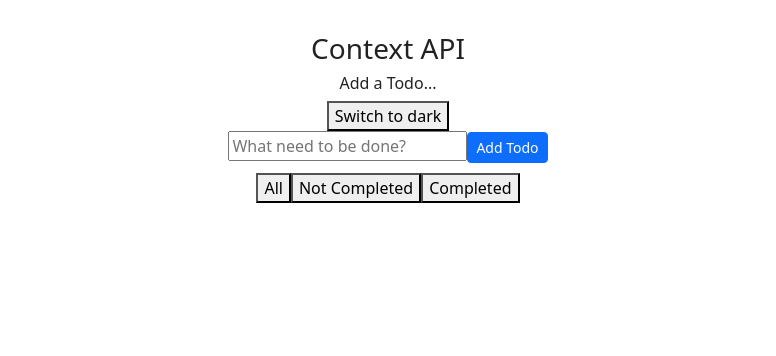
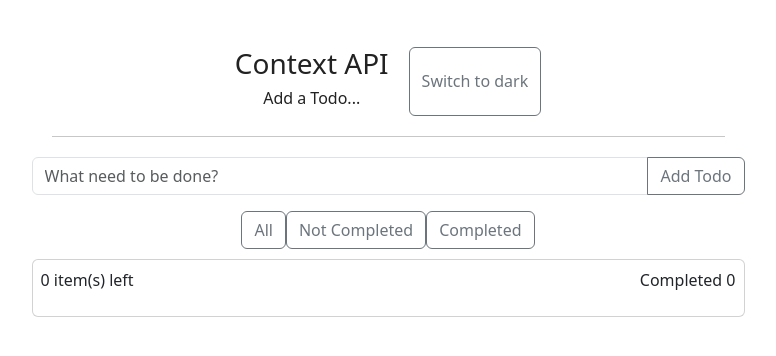
Before and after one commit to Eduart80/Context_API, a React (Vite) app: page / in a window 1280 px wide. Shown: the top 356 px of the page, without its empty margins (252-1028 px from the left). Built offline with nearby package versions, Linux system fonts and the light colour scheme.

Commit message:
adding footer

```diff
--- a/src/App.css
+++ b/src/App.css
@@ -1,6 +1,25 @@
 #root {
-  max-width: 1280px;
+  max-width: 777px;
   margin: 0 auto;
   padding: 2rem;
   text-align: center;
 }
+
+.light-mode {
+  background: #fff;
+  color: #222;
+}
+
+.dark-mode {
+  background: #222;
+  color: #fff;
+}
+#header{
+  display: flex;
+ justify-content:center;
+ margin: 15px;
+}
+#header > div {
+  margin-right: 20px;
+
+}
--- a/src/App.tsx
+++ b/src/App.tsx
@@ -1,27 +1,37 @@
-import { useState } from 'react'
-import './App.css'
-import 'bootstrap/dist/css/bootstrap.min.css'
-import ToDaApp from './Components/ToDoApp'
-import { ThemeContext } from './Components/ContextAction'
-import ThemeSet from './Components/ThemeSet'
+import { useState, useEffect } from "react";
+import "./App.css";
+import "bootstrap/dist/css/bootstrap.min.css";
+import ToDoApp from "./Components/ToDoApp";
+import { ThemeContext } from "./Components/ContextAction";
+import ThemeSet from "./Components/ThemeSet";
 
 function App() {
- const [theme, setTheme] = useState('light')
+  const [theme, setTheme] = useState("light");
+
+  useEffect(() => {
+    document.body.className = theme === 'light' ? 'light-mode' : 'dark-mode'
+  }, [theme])
 
   const toggleTheme = () => {
-    setTheme(prevTheme => (prevTheme === 'light' ? 'dark' : 'light'))
-  }
+    setTheme((prevTheme) => (prevTheme === "light" ? "dark" : "light"));
+  };
 
   return (
-      <div className={theme === 'light' ? 'light-mode' : 'dark-mode'}>
-    <ThemeContext.Provider value={{theme, toggleTheme}}>
-      <h3>Context API</h3>
-      <h6>Add a Todo...</h6>
-        <ThemeSet />
-        <ToDaApp />
-    </ThemeContext.Provider>
-      </div>
-  )
+    <div className={theme === "light" ? "light-mode" : "dark-mode"}>
+      <ThemeContext.Provider value={{ theme, toggleTheme }}>
+        <div id="header">
+          <div>
+            <h3>Context API</h3>
+            <h6>Add a Todo...</h6>
+          </div>
+          <ThemeSet />
+        </div>
+        <hr style={{margin: '20px'}}/>
+        <ToDoApp />
+      </ThemeContext.Provider>
+
+    </div>
+  );
 }
 
-export default App
+export default App;
--- /dev/null
+++ b/src/Components/Check.tsx
@@ -0,0 +1,26 @@
+import React from "react"
+
+
+type FilterProps = {
+  total: number
+  completed: number
+}
+
+export default function Check({ total, completed }: FilterProps) {
+  return (
+    <div
+      className="card"
+      style={{
+        display: "flex",
+        flexDirection:"row",
+        alignItems: "center",
+        justifyContent: "space-between",
+        padding: "8px",
+        marginBottom: "1px",
+      }}
+    >
+      <p>{total} item(s) left</p>
+      <p>Completed {completed} </p>
+    </div>
+  );
+}
--- a/src/Components/ThemeSet.tsx
+++ b/src/Components/ThemeSet.tsx
@@ -6,7 +6,7 @@ export default function ThemeSet() {
 
 
   return (
-       <button type='button' onClick={toggleTheme}>
+       <button className='btn btn-outline-secondary' type='button' onClick={toggleTheme}>
         Switch to {theme === 'light' ? 'dark' : 'light'}
         </button>
   )
--- a/src/Components/ToDoApp.tsx
+++ b/src/Components/ToDoApp.tsx
@@ -1,48 +1,73 @@
-import React,{useState} from 'react'
-import {TodoInput} from './TodoInput'
-import type { ToDoItems} from '../types/index'
-import {ClearCompletedContext} from './ContextAction'
-import TodoList from './TodoList'
-
-
+import React, { useState } from "react";
+import { TodoInput } from "./TodoInput";
+import type { ToDoItems } from "../types/index";
+import { ClearCompletedContext } from "./ContextAction";
+import TodoList from "./TodoList";
+import Check from "./check";
 
 export default function ToDaApp() {
-   const [todoz, setTodoz] = useState<ToDoItems[]>([])
-   const [filter, setFilter] = useState<'all' | 'active' | 'completed'>('all')
+  const [todoz, setTodoz] = useState<ToDoItems[]>([]);
+  const [filter, setFilter] = useState<"all" | "active" | "completed">("all");
 
   const clearCompleted = () => {
-           setTodoz(todoz.filter(todo => !todo.completed))
-      }
+    setTodoz(todoz.filter((todo) => !todo.completed));
+  };
   const addTodo = (text: string) => {
-    setTodoz([...todoz, { id: Date.now(), text, completed: false }])
-  }
+    setTodoz([...todoz, { id: Date.now(), text, completed: false }]);
+  };
   const toggleTodo = (id: number | string) => {
-  setTodoz(todoz =>
-    todoz.map(todo =>
+    setTodoz((todoz) =>
+      todoz.map((todo) =>
         todo.id === id ? { ...todo, completed: !todo.completed } : todo
       )
-  )
-}
+    );
+  };
   const deleteTodo = (id: number | string) => {
-  setTodoz(todoz => todoz.filter(todo => todo.id !== id))
-}
-const filteredTodos = todoz.filter(todo => {
-    if (filter === 'active') return !todo.completed
-    if (filter === 'completed') return todo.completed
-    return true
-  })
+    setTodoz((todoz) => todoz.filter((todo) => todo.id !== id));
+  };
+  const filteredTodos = todoz.filter((todo) => {
+    if (filter === "active") return !todo.completed;
+    if (filter === "completed") return todo.completed;
+    return true;
+  });
 
-  return(
-    <ClearCompletedContext.Provider value={{ clearCompleted, completed: todoz[0] }}>
+  return (
+    <ClearCompletedContext.Provider
+      value={{ clearCompleted, completed: todoz[0] }}
+    >
       <div>
         <TodoInput addTodo={addTodo} />
-        <div style={{ margin: '10px 0' }}>
-          <button onClick={() => setFilter('all')}>All</button>
-          <button onClick={() => setFilter('active')}>Not Completed</button>
-          <button onClick={() => setFilter('completed')}>Completed</button>
+        <div style={{ margin: "10px 0" }}>
+          <button
+            className="btn btn-outline-secondary"
+            onClick={() => setFilter("all")}
+          >
+            All
+          </button>
+          <button
+            className="btn btn-outline-secondary"
+            onClick={() => setFilter("active")}
+          >
+            Not Completed
+          </button>
+          <button
+            className="btn btn-outline-secondary"
+            onClick={() => setFilter("completed")}
+          >
+            Completed
+          </button>
         </div>
-        <TodoList todos={filteredTodos} toggleTodo={toggleTodo} deleteTodo={deleteTodo}/>
+        <TodoList
+          todos={filteredTodos}
+          toggleTodo={toggleTodo}
+          deleteTodo={deleteTodo}
+        />
       </div>
+      <Check
+        className='btn'
+        total={todoz.length}
+        completed={todoz.filter((t) => t.completed).length}
+      />
     </ClearCompletedContext.Provider>
-  )
+  );
 }
--- a/src/Components/TodoInput.tsx
+++ b/src/Components/TodoInput.tsx
@@ -20,14 +20,15 @@ export const TodoInput = ({ addTodo }: TodoInputProps) => {
     }
 
   return (
-    <div>
+    <div className='input-group mb-3'>
       <input
+      className='form-control'
         type="text"
         placeholder="What need to be done?"
         value={input}
         onChange={handleInputChange}
       />
-      <button className="btn btn-primary btn-sm" onClick={handleAddTodo}>
+      <button className="btn btn-outline-secondary" onClick={handleAddTodo}>
         Add Todo
       </button>
     </div>
--- a/src/Components/TodoItem.tsx
+++ b/src/Components/TodoItem.tsx
@@ -22,7 +22,7 @@ export default function TodoItem({
         alignItems: "center",
         justifyContent: "space-between",
         padding: "8px",
-        marginBottom: "6px",
+        marginBottom: "1px",
       }}
     >
       <input
--- a/src/index.css
+++ b/src/index.css
@@ -18,3 +18,17 @@
   background: #222;
   color: #fff;
 }
+
+body.dark-mode input,
+body.dark-mode .card,
+body.dark-mode .form-control {
+  background: #333;
+  color: #fff;
+  border-color: #444;
+}
+
+body.dark-mode button {
+  background: #444;
+  color: #fff;
+  border-color: rgb(129, 115, 157);
+}
```
Also changed, not shown: src/Components/Filter.tsx (deleted). Lines whose indentation alone changed are shown as unchanged.
